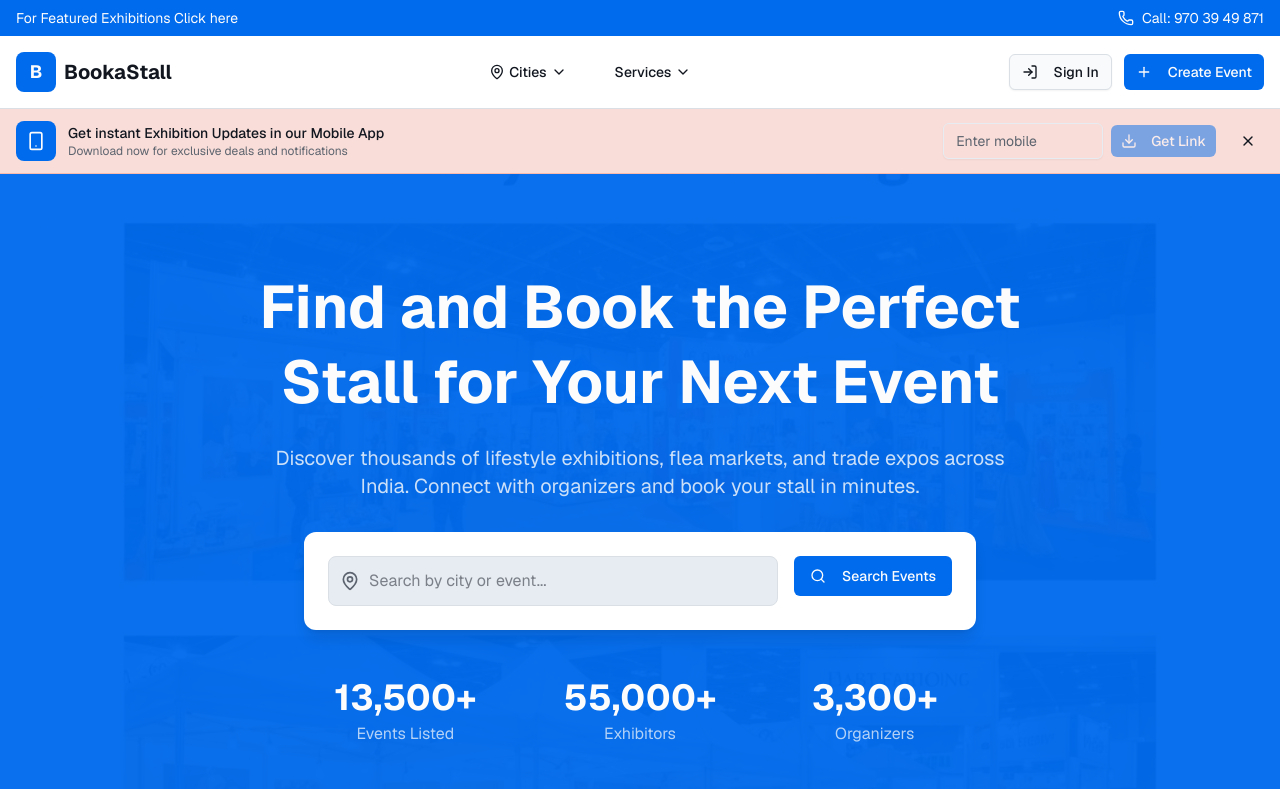
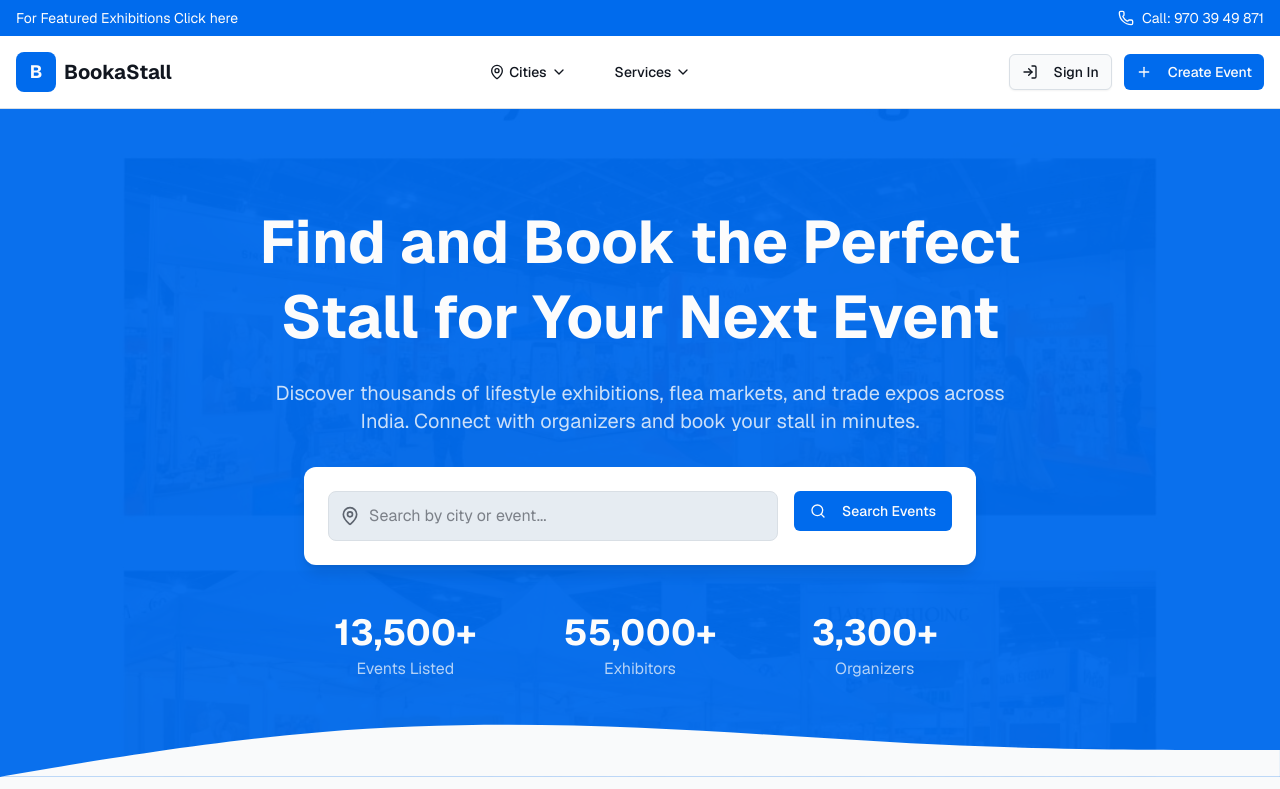
Before and after one commit to seonadigital/bookastall, a Next.js app: page / in a window 1280 px wide. Shown: the top 789 px of the page. Built offline with nearby package versions, Linux system fonts and the light colour scheme.

Commit message:
remove app

```diff
--- a/app/page.tsx
+++ b/app/page.tsx
@@ -13,7 +13,6 @@ export default function HomePage() {
   return (
     <div className="min-h-screen flex flex-col">
       <Header />
-      <AppBanner />
       <main className="flex-1">
         <HeroSection />
         <CityGrid />
```
